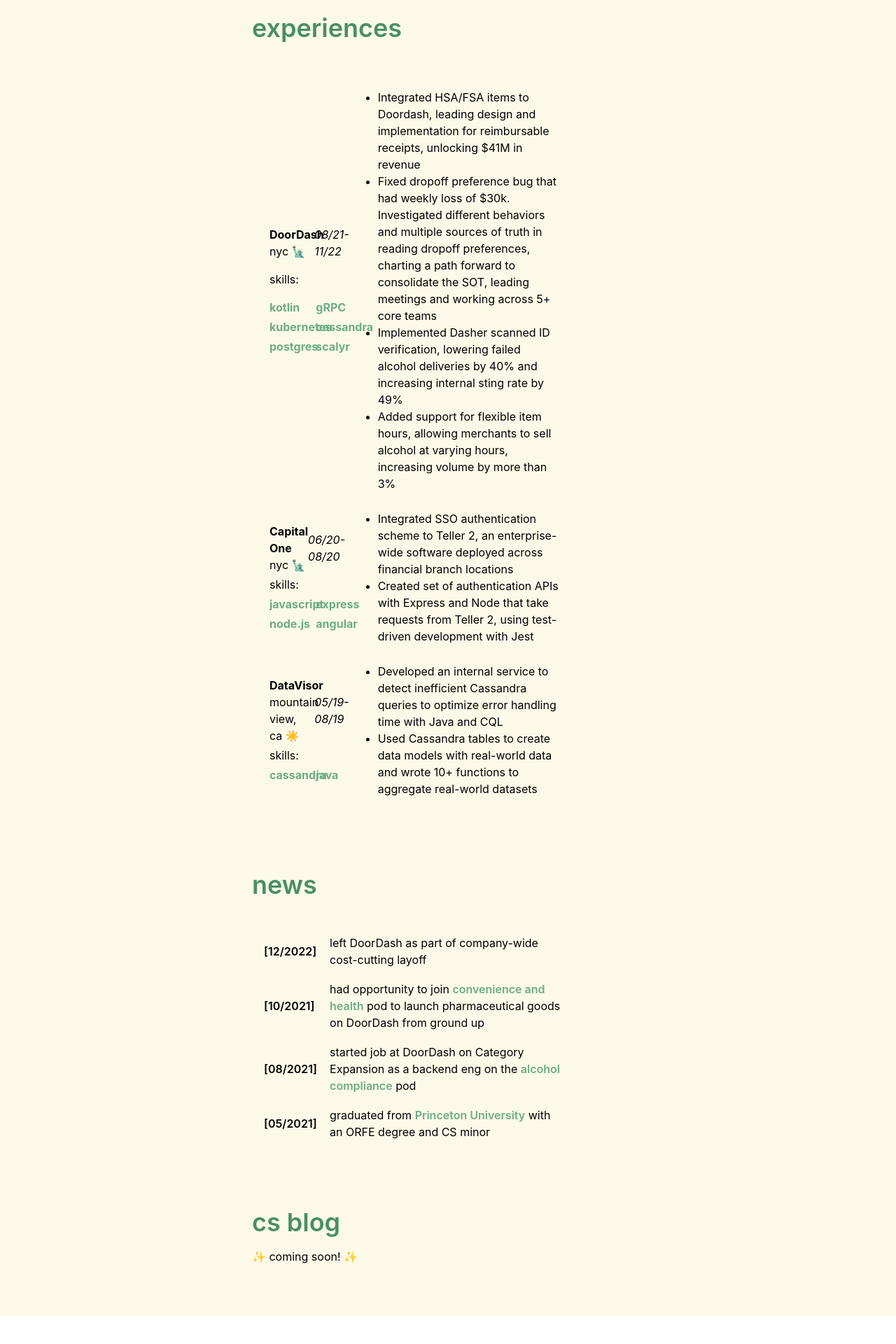
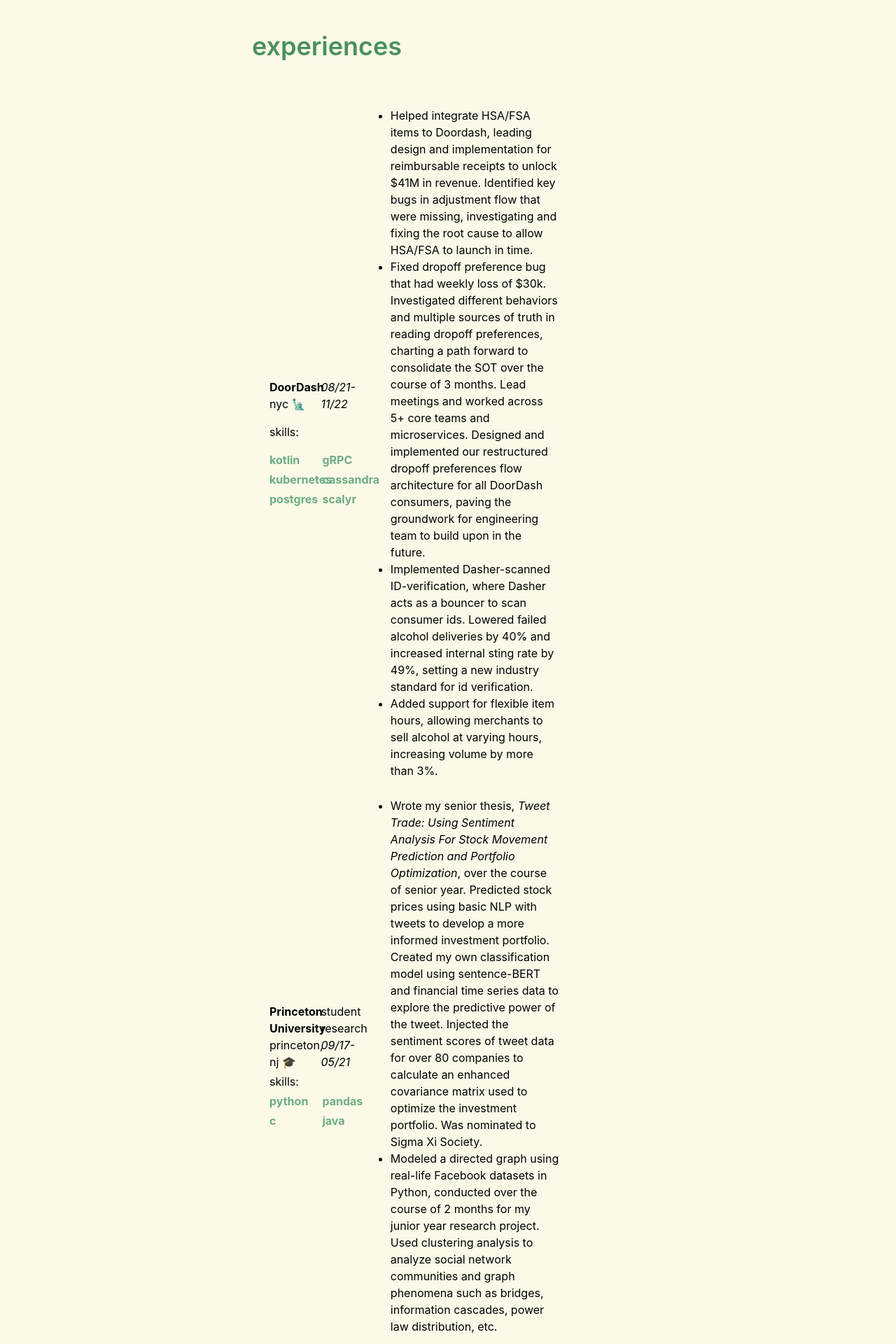
Before and after one commit to jennygzma/jennygzma.github.io, a React (Create React App) app: page / in a window 1280 px wide. Shown: the part 1140-3060 px from the top of the page at 70% size. Before the commit the page ends 3020 px from the top, so only its background shows below. Built offline with nearby package versions, Linux system fonts and the light colour scheme.

Commit message:
add more meat

```diff
--- a/src/components/About.js
+++ b/src/components/About.js
@@ -26,7 +26,8 @@
             such as alcohol, retail, and pharmaceutical goods. I attended <strong className="text-light-green">Princeton University</strong> for undergrad and
             majored in <strong className="text-light-green">Operations Research and Financial Engineering</strong> with a minor in <strong className="text-light-green">computer science</strong>.
             <br/> <br/> For my next role, I'm open to remote, NYC, or SF-based backend engineering, and am also open to full-stack. My main goal is to join a company where
-            I am aligned with the product and have opportunity for ownership and impact. Feel free to <a href="mailto:jennygzma@gmail.com" className="text-light-green font-semibold hover:font-bold">[email me]</a> if you want my resume, or just to chat!
+            I am aligned with the product and have opportunity for ownership and impact. Feel free to <a href="mailto:jennygzma@gmail.com" className="text-light-green font-semibold hover:font-bold">[email me]</a>
+            if you want my resume, letters of rec from my previous managers/teammates, or just to chat!
             <br/> <br/> In my spare time, I enjoy writing music, surfing, and hanging out with friends. I also try to run daily but don't really find that enjoyable  😬
           </p>
         </div>
--- a/src/components/Experiences.js
+++ b/src/components/Experiences.js
@@ -33,22 +33,56 @@
                 <td>
                   <ul class="list-outside list-disc">
                     <li>
-                      Integrated HSA/FSA items to Doordash,
-                      leading design and implementation for reimbursable receipts,
-                      unlocking $41M in revenue
+                      Helped integrate HSA/FSA items to Doordash, leading design and implementation for reimbursable receipts to
+                      unlock $41M in revenue. Identified key bugs in adjustment flow that were missing, investigating and fixing
+                      the root cause to allow HSA/FSA to launch in time.
                     </li>
                     <li>
                       Fixed dropoff preference bug that had weekly loss of $30k. Investigated
                       different behaviors and multiple sources of truth in reading dropoff preferences,
-                      charting a path forward to consolidate the SOT, leading meetings and working across 5+ core teams
+                      charting a path forward to consolidate the SOT over the course of 3 months. Lead meetings
+                      and worked across 5+ core teams and microservices. Designed and implemented our restructured
+                      dropoff preferences flow architecture for all DoorDash consumers, paving the groundwork
+                      for engineering team to build upon in the future.
                     </li>
                     <li>
-                      Implemented Dasher scanned ID verification, lowering failed alcohol
-                      deliveries by 40% and increasing internal sting rate by 49%
+                      Implemented Dasher-scanned ID-verification, where Dasher acts as a bouncer to scan
+                      consumer ids. Lowered failed alcohol deliveries by 40% and increased internal sting rate by 49%,
+                      setting a new industry standard for id verification.
                     </li>
                     <li>
                       Added support for flexible item hours, allowing merchants to sell alcohol
-                      at varying hours, increasing volume by more than 3%
+                      at varying hours, increasing volume by more than 3%.
+                    </li>
+                  </ul>
+                </td>
+              </tr>
+              <tr>
+                <td>
+                  <div className="flex items-center content-center">
+                    <div className="w-1/2"> <p><strong>Princeton University</strong> <br/> princeton, <br/> nj 🎓 </p></div>
+                    <div className="flex items-right content-right"> <p>student research <br/> <em>09/17-05/21</em></p></div>
+                  </div>
+                  <div className="flex py-1"> <h1>skills:</h1></div>
+                  <div class="grid grid-cols-2 gap-1 flex justify-center items-center content-center">
+                      <div class="font-bold text-light-green">python</div>
+                      <div class="font-bold text-light-green">pandas</div>
+                      <div class="font-bold text-light-green">c</div>
+                      <div class="font-bold text-light-green">java</div>
+                  </div>
+                </td>
+                <td>
+                  <ul class="list-outside list-disc">
+                    <li>
+                      Wrote my senior thesis, <em>Tweet Trade: Using Sentiment Analysis For Stock Movement Prediction and Portfolio Optimization</em>,
+                      over the course of senior year. Predicted stock prices using basic NLP with tweets to develop a more informed investment portfolio.
+                      Created my own classification model using sentence-BERT and financial time series data to explore the predictive power of the tweet.
+                      Injected the sentiment scores of tweet data for over 80 companies to calculate an enhanced covariance matrix used to optimize the investment portfolio.
+                      Was nominated to Sigma Xi Society.
+                    </li>
+                    <li>
+                      Modeled a directed graph using real-life Facebook datasets in Python, conducted over the course of 2 months for my junior year research project.
+                      Used clustering analysis to analyze social network communities and graph phenomena such as bridges, information cascades, power law distribution, etc.
                     </li>
                   </ul>
                 </td>
@@ -71,11 +105,11 @@
                   <ul class="list-outside list-disc">
                     <li>
                       Integrated SSO authentication scheme to Teller 2, an enterprise-wide software
-                      deployed across financial branch locations
+                      deployed across financial branch locations.
                     </li>
                     <li>
                       Created set of authentication APIs with Express and Node that take requests from Teller 2,
-                      using test-driven development with Jest
+                      using test-driven development with Jest.
                     </li>
                   </ul>
                 </td>
@@ -84,7 +118,7 @@
                 <td>
                   <div className="flex items-center content-center">
                     <div className="w-1/2"> <p><strong>DataVisor</strong> <br/> mountain view, <br/> ca ☀️</p></div>
-                    <div className="flex items-right content-right"> <p><em>05/19-08/19</em></p></div>
+                    <div className="flex items-right content-right"> <p>fraud UML <br/> <em>05/19-08/19</em></p></div>
                   </div>
                   <div className="flex py-1"> <h1>skills:</h1></div>
                   <div class="grid grid-cols-2 gap-1 flex justify-center items-center content-center">
@@ -96,11 +130,11 @@
                   <ul class="list-outside list-disc">
                     <li>
                       Developed an internal service to detect inefficient Cassandra queries to optimize error
-                      handling time with Java and CQL
+                      handling time with Java and CQL.
                     </li>
                     <li>
                       Used Cassandra tables to create data models with real-world data and wrote 10+ functions to
-                      aggregate real-world datasets
+                      aggregate real-world datasets.
                     </li>
                   </ul>
                 </td>
```
